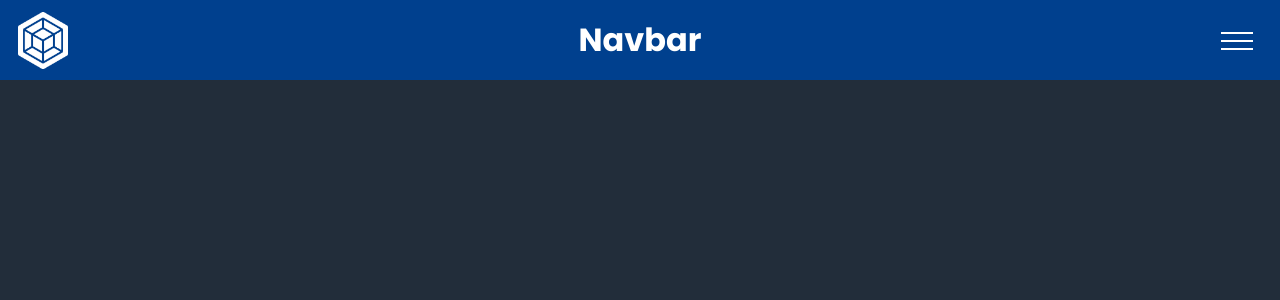
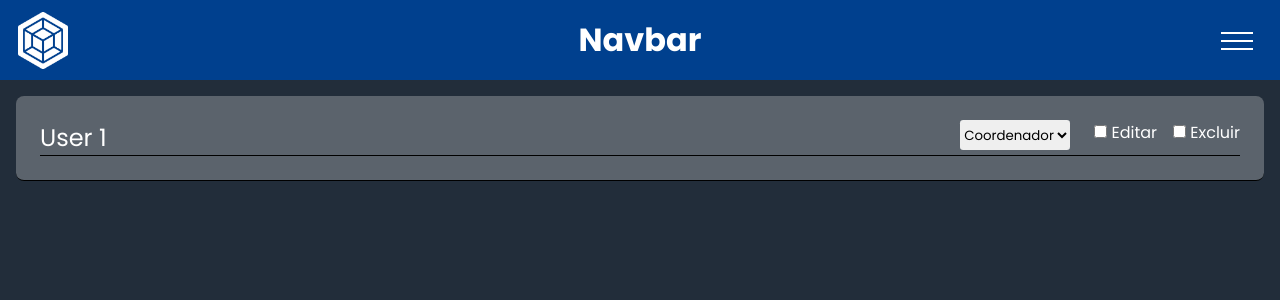
Before and after one commit to Tesserato-Software/CETT-web, a React (Vite) app: page /hierarchy/add-user in a window 1280 px wide. Before the commit this address had no page. Shown: the top 300 px of the page. Built offline with nearby package versions, Linux system fonts and the light colour scheme.

Commit message:
attach user

```diff
--- /dev/null
+++ b/src/Page/Hierarchy/attachuser/index.tsx
@@ -0,0 +1,18 @@
+import React from 'react'
+import { AttachContainer, UserSection } from "./style"
+
+export const AttachUser = () => {
+    return (
+        <AttachContainer>
+            <UserSection>
+            <span className='user'>User 1</span>
+            <select name="role">
+                <option value="">Coordenador</option>
+            </select>
+            <span className='opt'> <input type="checkbox"  /> Editar</span>
+            <span> <input type="checkbox"  /> Excluir</span>
+            </UserSection>
+        </AttachContainer>
+
+    )
+}
--- /dev/null
+++ b/src/Page/Hierarchy/attachuser/style.ts
@@ -0,0 +1,36 @@
+import styled from "styled-components"
+
+export const AttachContainer = styled.div`
+    display: flex;
+    flex-direction: column;
+    background-color: #D9D9D950;
+    border: none;
+    border-radius: 0.5rem;
+    padding: 1.5rem;
+    margin: 1rem;
+    border-bottom: 0.1rem solid #000;
+`;
+
+export const UserSection = styled.div`
+    border-bottom: 0.1rem solid #000;
+    display: flex;
+    color: #fff;
+    .user {
+        flex: 1;
+        font-size: 1.5rem;
+    }
+
+    select{
+        border: none;
+        border-radius: 0.2rem;
+        margin: 0 1.5rem 0.3rem 0 ;
+    }
+
+    input{
+        border: none;
+    }
+
+    .opt{
+        margin-right: 1rem;
+    }
+`;
--- a/src/routes/index.tsx
+++ b/src/routes/index.tsx
@@ -24,6 +24,7 @@ import { CreateHierarchy } from '../page/Hierarchy/create'
 import { Excel } from '../page/Excel'
 import { DeleteHierarchy } from '../page/Hierarchy/delete'
 import { UpdateHierarchy } from '../page/Hierarchy/update'
+import { AttachUser } from '../page/Hierarchy/attachuser'
 
 export const MainRouts = () => {
     return (
@@ -81,6 +82,7 @@ export const MainRouts = () => {
                     <Route path="create" element={<CreateHierarchy />} />
                     <Route path="update" element={<UpdateHierarchy />} />
                     <Route path="delete" element={<DeleteHierarchy />} />
+                    <Route path="add-user" element={<AttachUser />} />
                 </Route>
 
                 <Route path="users" element={<Users />}>
```
